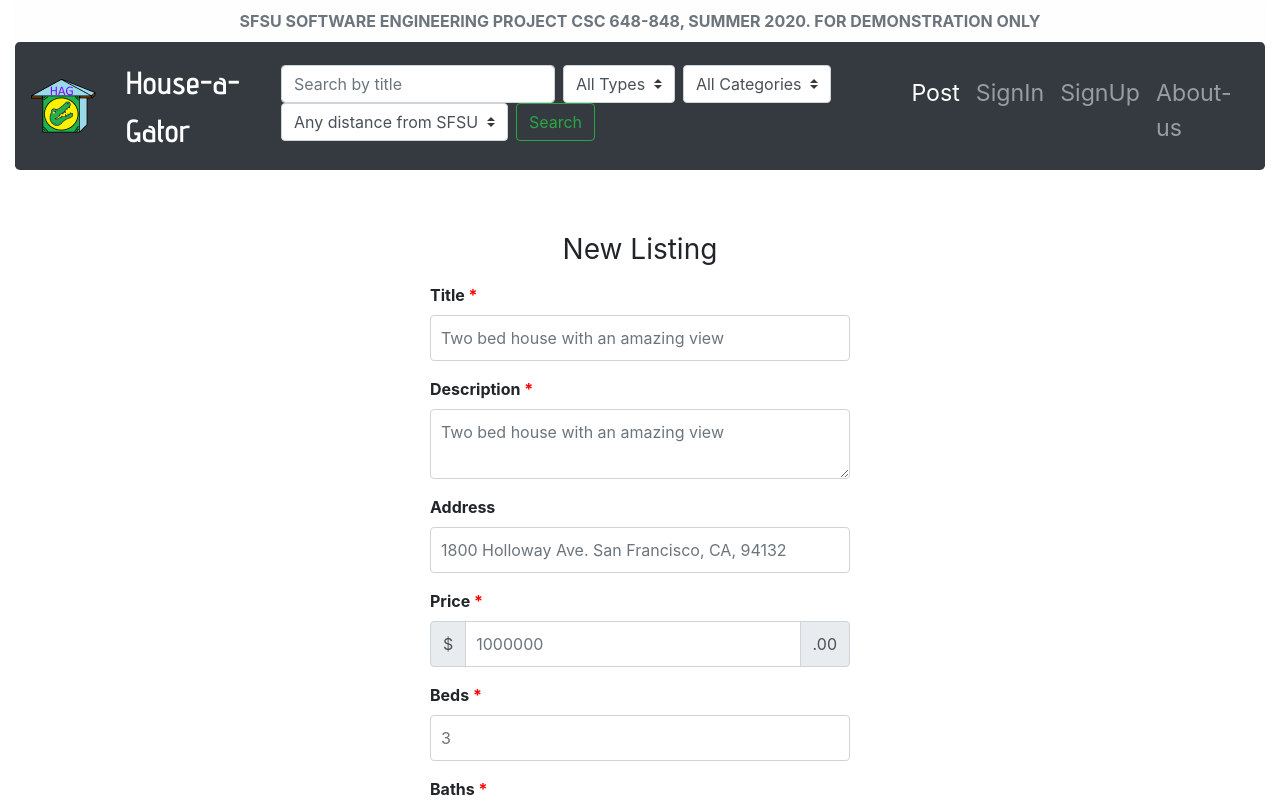
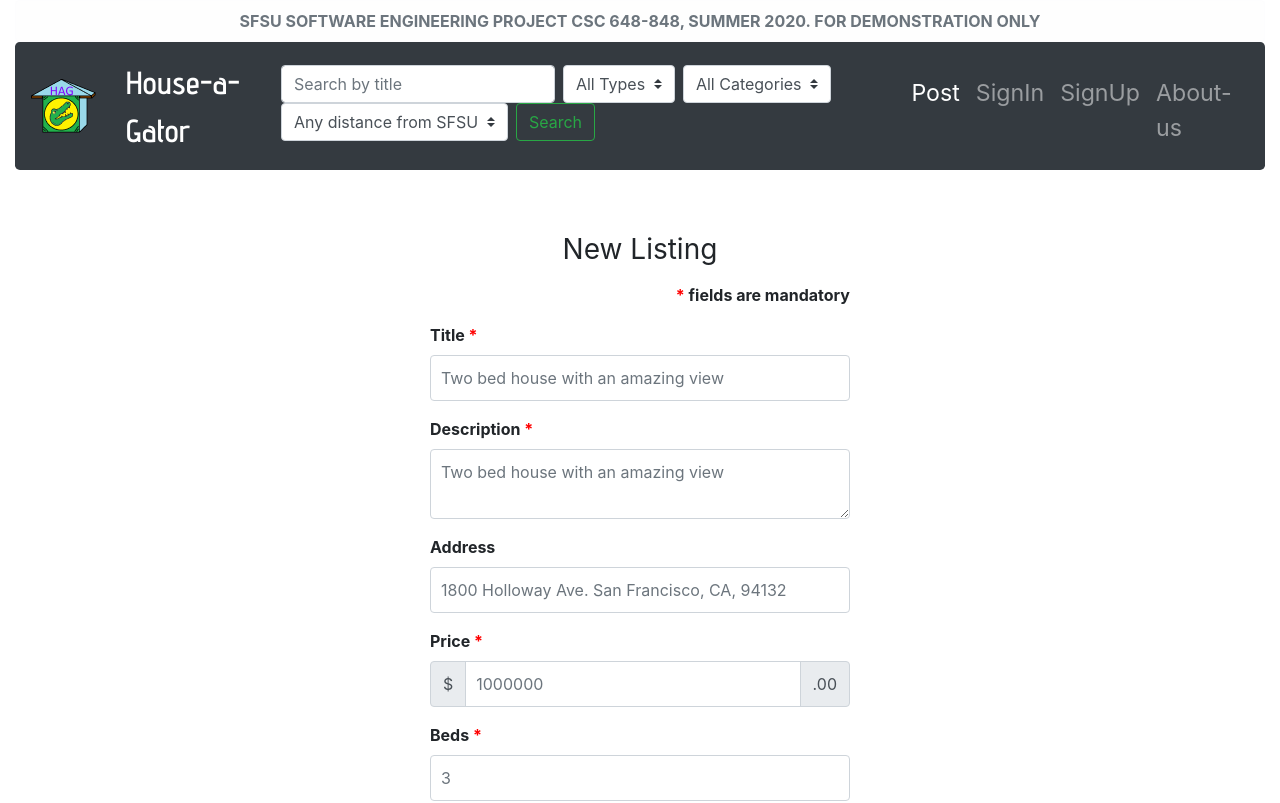
Before and after one commit to thisisgvrt/house-a-gator, a React (Create React App) app in the folder application/frontend/: page /listingPage in a window 1280 px wide. Shown: the top 803 px of the page. Built offline with nearby package versions, Linux system fonts and the light colour scheme; no server answers.

Commit message:
“*” means “mandatory fields” added this label in newlisting page -- feedback change

```diff
--- a/application/frontend/src/pages/listing.js
+++ b/application/frontend/src/pages/listing.js
@@ -59,7 +59,10 @@ function Listing() {
             <form class="form-signin">
 
                 <h1 class="h3 mb-3 font-weight-normal">New Listing</h1>
+                <div>
+                <p class="text-right"  style={{ "font-weight": "bold" }}><span style={{ "color": "red" }}>*</span> fields are mandatory</p>
 
+                            </div>
                 <label style={{ "float": "left", "font-weight": "bold" }}>Title <span style={{ "color": "red" }}>*</span></label>
                 <div class="input-group mb-3">
                     <input type="text" onChange={(event) => setTitle(event.target.value)} class="form-control" placeholder="Two bed house with an amazing view"></input>
```
